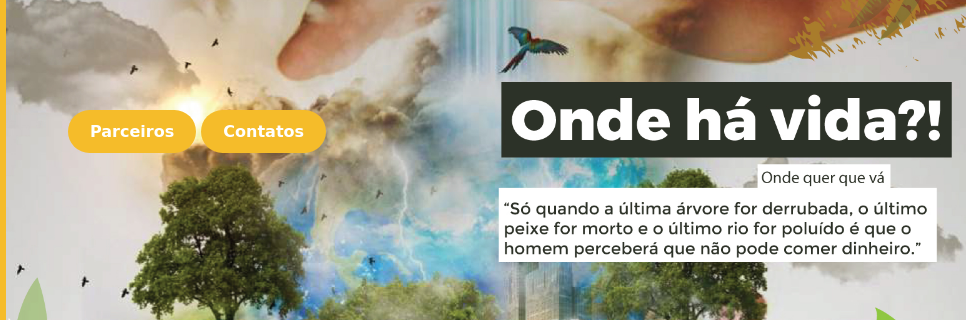
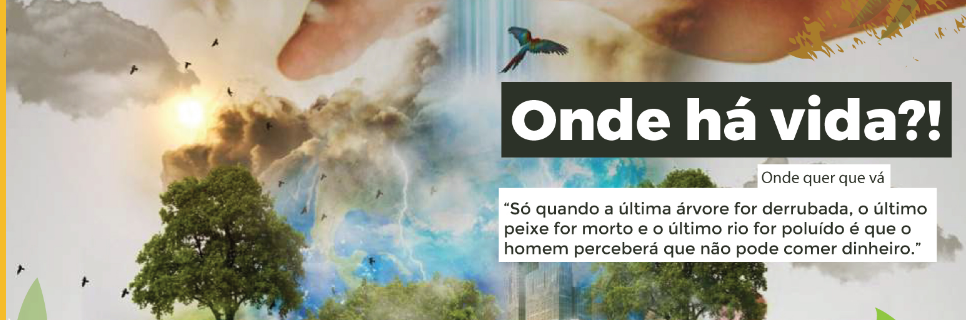
Before and after one commit to alencarfbitalo/alencarfbitalo.github.io, a plain HTML site: page index.html in a window 1280 px wide. Shown: the part 290-610 px from the top of the page, 314-1280 px from the left. Drawn offline with Linux system fonts and the light colour scheme; a web font is replaced by a local one.

Commit message:
alterações

```diff
--- a/css/folhadeestilowl.css
+++ b/css/folhadeestilowl.css
@@ -37,6 +37,9 @@
 body {
   background-color: var(--white-color);
   font-family: var(--body-font-family);
+  height: 100%;
+  margin: 0;
+
 }
 
 
@@ -248,25 +251,19 @@ strong {
 /*---------------------------------------
   INICIAL
 -----------------------------------------*/
+
 .hero-section {
-  background-image: url('../images/img.jpg'); /* Fundo Inicial*/
+  /* A imagem usada */
+  background-image: url('../images/img.jpg');
+  height: calc(100vh - 0px);
+
+  /* Centraliza e dimensiona bem a imagem */
   background-attachment: fixed;
   background-position: center;
   background-repeat: no-repeat;
   background-size: cover;
-  height: 100%;
-  margin: 0;
-  padding: 50px;
-  padding-bottom: 0;
-  border-bottom: 15px
 }
 
-@media screen and (min-width: 991px) {
-  .hero-section {
-    height: calc(100vh - 0px);
-  }
-
-  }
 
 .hero-section .container {
   position: relative;
--- a/index.html
+++ b/index.html
@@ -71,20 +71,7 @@
 
                  <!-- Inicial  -->
                 <div class="col-md-8 ms-sm-auto col-lg-9 p-0">
-                    <section class="hero-section d-flex justify-content-center align-items-center" id="section_1">
-
-                            <div class="container">
-                                <div class="row">
-
-                                    <div class="col-lg-8 col-12">
-
-                                        <a class="btn custom-btn smoothscroll mb-2" href="#section_3">Parceiros</a>
-                                        <a class="btn custom-btn smoothscroll mb-2" href="#section_4">Contatos</a>
-
-                                    </div>
-                                </div>
-                            </div>
-                    </section>
+                    <section class="hero-section d-flex justify-content-center align-items-center" id="section_1"></section>
                     <!-- Fim Inicial  -->
 
                     <!-- Img & Vd  -->
```
